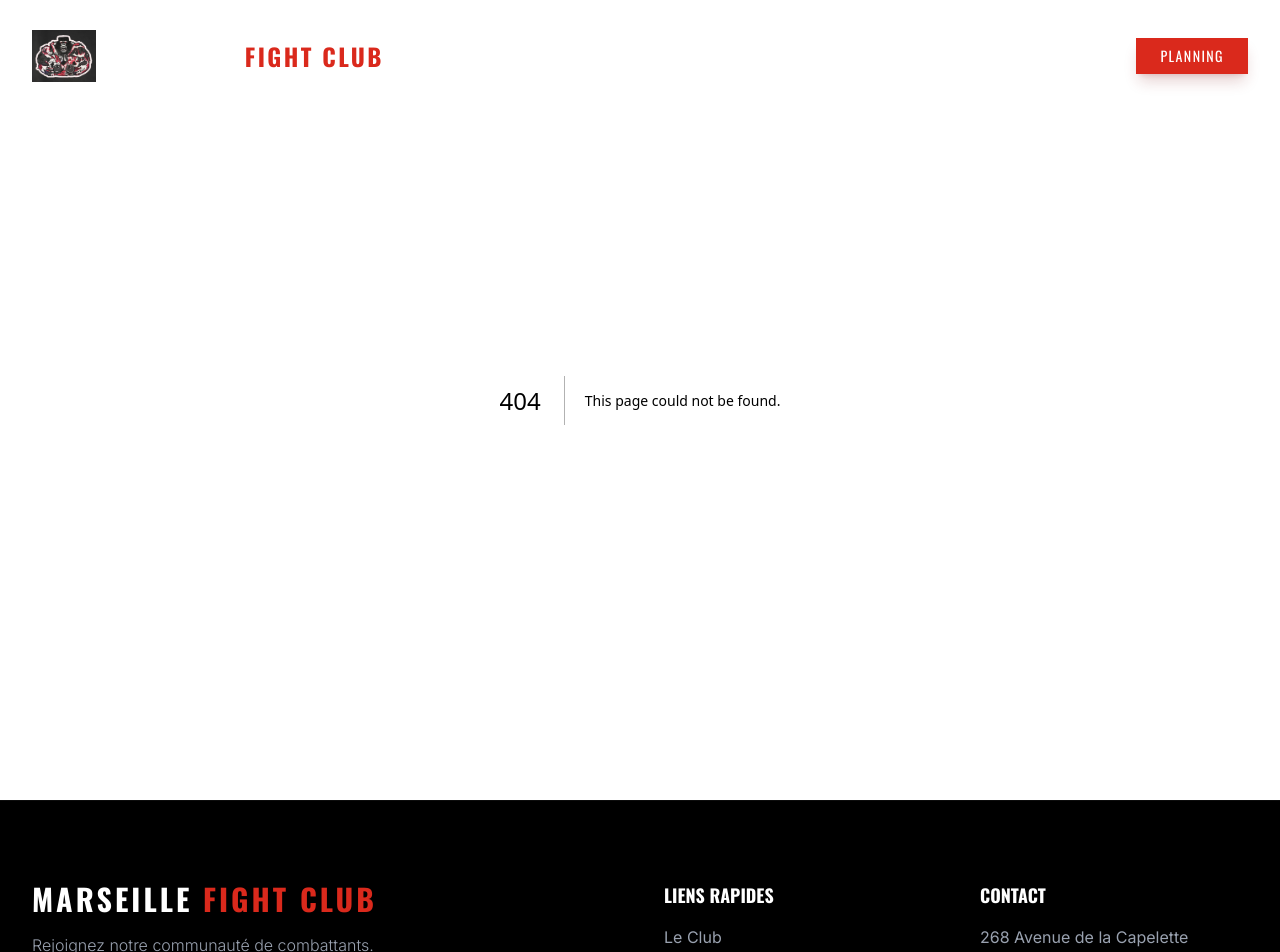
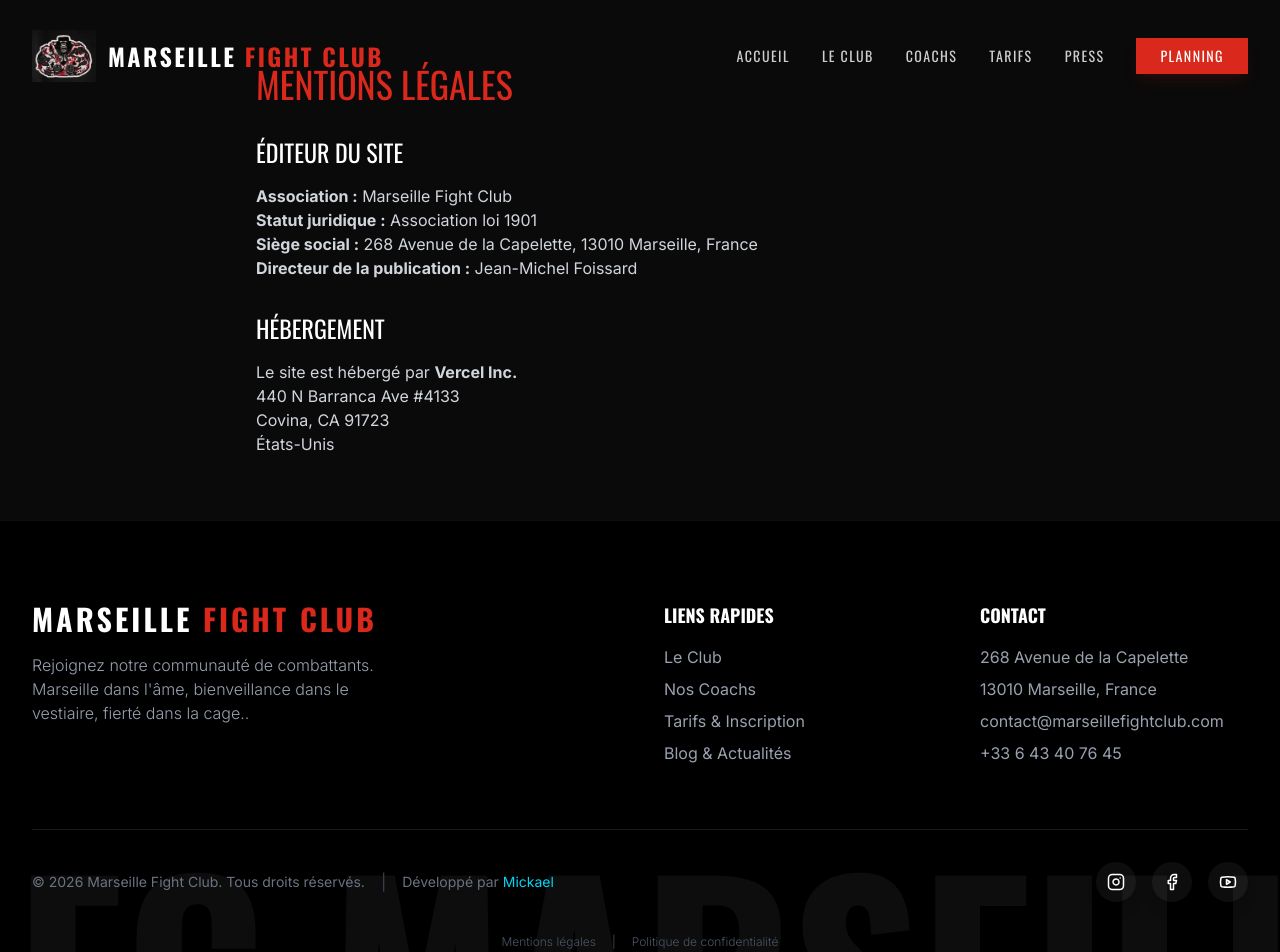
Before and after one commit to marseillefightclub/marseille-fight-club, a Next.js app: page /legal in a window 1280 px wide. Before the commit this address had no page. Shown: the top 952 px of the page. Built offline with nearby package versions, Linux system fonts and the light colour scheme.

Commit message:
Update legal, privacy pages, layout, and sitemap

```diff
--- /dev/null
+++ b/map.html
@@ -0,0 +1,28 @@
+<!DOCTYPE html>
+<html>
+  <head>
+    <style type="text/css">
+      html, body, #mapDiv {
+        height: 100%;
+        margin: 0;
+        padding: 0;
+      }
+    </style>
+  </head>
+  <body>
+    <div id="mapDiv"></div>
+
+    <script nonce="Q2EvWhUq4LihQEh2hTGZqg">
+      function onEmbedLoad() {
+        initEmbed([null,null,null,null,null,[[[2,"spotlit",null,null,null,null,null,[null,null,null,null,null,null,null,null,null,null,11,null,[null,null,null,null,null,null,null,null,null,null,null,null,null,1]]]],null,null,[[null,null,null,null,null,null,null,null,null,null,null,null,null,[[["1353816251335736175","3415953274223823572"],"/g/11c4j6cvmp",null,[432782667,54129720],null,null,null,1,null,null,null,null,null,null,"gcid:compound_building"],0,null,null,null,0,null,0]]]],null,["en_US"],[null,null,null,"/maps/api/js/ApplicationService.GetEntityDetails","/maps/embed/upgrade204",null,"/maps/embed/record204"],null,null,null,null,null,null,null,null,"smgAasudDfbMkPIPuK7t-Qg",null,null,null,[[[2904.718710612673,5.412972,43.2782667],[0,0,0],null,13.10000038146973],null,null,[["0x12c9b8b530047b6f:0x2f67e76787718ad4","268 Av. de la Capelette, 13010 Marseille, France",[43.2782667,5.412972]],"268 Av. de la Capelette",["13010 Marseille","France"],null,null,null,null,null,null,null,null,null,"Building","268 Av. de la Capelette, 13010 Marseille, France",null,null,null,null,null,null,null,null,null,null,1,null,null,"ChIJb3sEMLW4yRIR1Ipxh2fnZy8",null,null,"0ahUKEwjLvqXsy66UAxV2JkQIHThXO48Q8BcIAygA"]],null,null,null,0,null,null,null,null,null,null,[1]]);
+      }
+      function onApiLoad() {
+        var embed = document.createElement('script');
+        embed.src = "https://maps.gstatic.com/maps-api-v3/embed/js/64/12d/init_embed.js";
+        document.body.appendChild(embed);
+      }
+    </script>
+    <link rel="preload" href="https://maps.gstatic.com/maps-api-v3/embed/js/64/12d/init_embed.js" nonce="Q2EvWhUq4LihQEh2hTGZqg" as="script" />
+    <script src="https://maps.googleapis.com/maps/api/js?key=AIzaSyCmL18misQw9KdwqGaw3zHkitj8vG6QF2Y&amp;paint_origin=&amp;libraries=geometry,search&amp;v=weekly&amp;loading=async&amp;language=en_US&amp;callback=onApiLoad" nonce="Q2EvWhUq4LihQEh2hTGZqg" async defer></script>
+  </body>
+</html>
--- a/src/app/layout.tsx
+++ b/src/app/layout.tsx
@@ -65,7 +65,7 @@
   children: React.ReactNode;
 }>) {
   return (
-    <html lang="fr" className={`${inter.variable} ${oswald.variable} scroll-smooth`}>
+    <html lang="fr" className={`${inter.variable} ${oswald.variable} scroll-smooth`} suppressHydrationWarning>
       <head>
         <script
           type="application/ld+json"
@@ -91,7 +91,7 @@
           }}
         />
       </head>
-      <body className="bg-mfc-dark text-mfc-light font-sans antialiased selection:bg-mfc-red selection:text-white flex flex-col min-h-screen">
+      <body className="bg-mfc-dark text-mfc-light font-sans antialiased selection:bg-mfc-red selection:text-white flex flex-col min-h-screen" suppressHydrationWarning>
         <Navbar />
         <div className="flex-grow">
           {children}
--- /dev/null
+++ b/src/app/legal/page.tsx
@@ -0,0 +1,36 @@
+import React from "react";
+
+export const metadata = {
+  title: "Mentions Légales | Marseille Fight Club",
+  description: "Mentions légales de l'association Marseille Fight Club.",
+};
+
+export default function LegalPage() {
+  return (
+    <main className="flex-grow container mx-auto px-4 py-16 text-mfc-light">
+      <div className="max-w-3xl mx-auto space-y-8">
+        <h1 className="font-oswald text-4xl text-mfc-red uppercase mb-8">Mentions Légales</h1>
+
+        <section className="space-y-4">
+          <h2 className="text-2xl font-oswald uppercase text-white">Éditeur du site</h2>
+          <p className="text-gray-300">
+            <strong>Association :</strong> Marseille Fight Club<br />
+            <strong>Statut juridique :</strong> Association loi 1901<br />
+            <strong>Siège social :</strong> 268 Avenue de la Capelette, 13010 Marseille, France<br />
+            <strong>Directeur de la publication :</strong> Jean-Michel Foissard
+          </p>
+        </section>
+
+        <section className="space-y-4">
+          <h2 className="text-2xl font-oswald uppercase text-white">Hébergement</h2>
+          <p className="text-gray-300">
+            Le site est hébergé par <strong>Vercel Inc.</strong><br />
+            440 N Barranca Ave #4133<br />
+            Covina, CA 91723<br />
+            États-Unis
+          </p>
+        </section>
+      </div>
+    </main>
+  );
+}
--- /dev/null
+++ b/src/app/privacy/page.tsx
@@ -0,0 +1,34 @@
+import React from "react";
+
+export const metadata = {
+  title: "Politique de Confidentialité | Marseille Fight Club",
+  description: "Politique de confidentialité concernant l'utilisation du site de Marseille Fight Club.",
+};
+
+export default function PrivacyPage() {
+  return (
+    <main className="flex-grow container mx-auto px-4 py-16 text-mfc-light">
+      <div className="max-w-3xl mx-auto space-y-8">
+        <h1 className="font-oswald text-4xl text-mfc-red uppercase mb-8">Politique de Confidentialité</h1>
+
+        <section className="space-y-4">
+          <h2 className="text-2xl font-oswald uppercase text-white">Collecte de données et Statistiques</h2>
+          <p className="text-gray-300">
+            Nous utilisons <strong>Google Analytics</strong> pour mesurer d'audience afin d'analyser le trafic sur notre site web.
+            Ces données sont entièrement <strong>anonymisées</strong>. Aucune donnée personnelle directement identifiable n'est exploitée ou revendue.
+            Aucun usage commercial de ces statistiques n'est réalisé par le Marseille Fight Club.
+          </p>
+        </section>
+
+        <section className="space-y-4">
+          <h2 className="text-2xl font-oswald uppercase text-white">Droit d'accès et de suppression</h2>
+          <p className="text-gray-300">
+            Conformément à la réglementation applicable en matière de protection des données, vous disposez d'un droit d'accès, de rectification et de suppression
+            concernant vos données si celles-ci venaient à être collectées de manière directe (par exemple, envoi d'un message via un moyen de contact direct).
+            <br />Vous pouvez exercer ce droit en nous contactant directement.
+          </p>
+        </section>
+      </div>
+    </main>
+  );
+}
--- a/src/app/sitemap.ts
+++ b/src/app/sitemap.ts
@@ -13,6 +13,7 @@
     "/blog/souhil-tairi-pfl-mena",
     "/blog/wilson-varela-vs-davy-gallon-hexagone-mma-44",
     "/blog/ylies-djiroun-pride-of-arabia-dubai",
+    "/blog/aymard-guih-vs-marian-ziolkowski-ksw-118",
   ];
 
   return routes.map((route) => ({
--- a/src/components/About.tsx
+++ b/src/components/About.tsx
@@ -1,7 +1,7 @@
 "use client";
 
 import { motion } from "framer-motion";
-import { Dumbbell, Shield, Zap } from "lucide-react";
+import { Dumbbell, Shield, Zap, MapPin } from "lucide-react";
 
 export default function About() {
   const features = [
@@ -66,6 +66,43 @@
             </motion.div>
           ))}
         </div>
+
+        {/* Localisation */}
+        <motion.div
+          initial={{ opacity: 0, y: 30 }}
+          whileInView={{ opacity: 1, y: 0 }}
+          viewport={{ once: true, margin: "-100px" }}
+          transition={{ duration: 0.8, delay: 0.3 }}
+          className="mt-20 sm:mt-24 w-full max-w-5xl mx-auto"
+        >
+          <div className="text-center mb-10">
+            <h3 className="text-2xl md:text-3xl font-oswald font-bold uppercase tracking-wide text-white">
+              Nous <span className="text-mfc-red">Trouver</span>
+            </h3>
+            <div className="mt-4 flex items-center justify-center gap-3 text-gray-400 font-light">
+              <div className="bg-mfc-red/10 p-2 rounded-full border border-mfc-red/20">
+                <MapPin size={20} className="text-mfc-red" />
+              </div>
+              <p className="text-lg">La Minoterie, 268 Avenue de la Capelette, 13010 Marseille</p>
+            </div>
+          </div>
+
+          <div className="w-full h-[400px] md:h-[450px] bg-mfc-gray/50 rounded-2xl border border-white/10 overflow-hidden relative group shadow-2xl">
+            <iframe
+              src="https://maps.google.com/maps?width=100%25&amp;height=100%25&amp;hl=en&amp;q=EUROSTARTER,%20268%20Avenue%20de%20la%20Capelette,%2013010%20Marseille,%20France&amp;t=&amp;z=17&amp;ie=UTF8&amp;iwloc=B&amp;output=embed"
+              width="100%"
+              height="100%"
+              style={{ border: 0 }}
+              allowFullScreen
+              loading="lazy"
+              referrerPolicy="no-referrer-when-downgrade"
+              className="w-full h-full grayscale contrast-125 opacity-80 group-hover:grayscale-0 group-hover:opacity-100 transition-all duration-700 ease-in-out"
+            ></iframe>
+
+            <div className="absolute top-0 left-0 w-16 h-16 border-t-2 border-l-2 border-mfc-red rounded-tl-2xl opacity-0 group-hover:opacity-100 transition-opacity duration-500 m-4 pointer-events-none"></div>
+            <div className="absolute bottom-0 right-0 w-16 h-16 border-b-2 border-r-2 border-mfc-red rounded-br-2xl opacity-0 group-hover:opacity-100 transition-opacity duration-500 m-4 pointer-events-none"></div>
+          </div>
+        </motion.div>
       </div>
 
       {/* Abstract Background Element */}
--- a/src/components/Footer.tsx
+++ b/src/components/Footer.tsx
@@ -62,6 +62,13 @@
             </a>
           </div>
         </div>
+
+        {/* Liens légaux discrets */}
+        <div className="mt-8 flex justify-center gap-4 text-xs font-light text-gray-600">
+          <a href="/legal" className="hover:text-gray-400 transition-colors">Mentions légales</a>
+          <span>|</span>
+          <a href="/privacy" className="hover:text-gray-400 transition-colors">Politique de confidentialité</a>
+        </div>
       </div>
 
       {/* Background logo text */}
```
